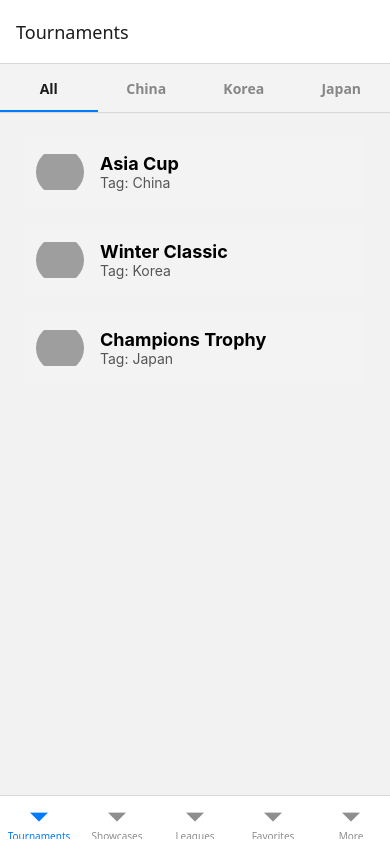
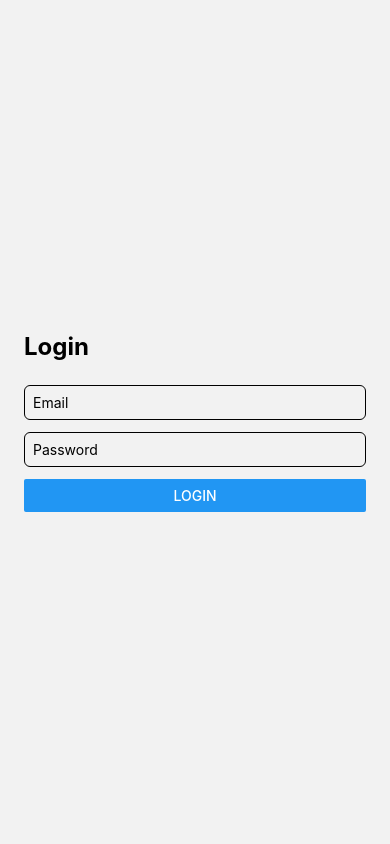
Before and after one commit to aza1re/HKPHL, a React Native app: screen /Login in a window 390 px wide. Built offline with nearby package versions, Linux system fonts and the light colour scheme; grey boxes are pictures that could not be loaded.

Commit message:
Trying to make Expo Go work

```diff
--- a/App.tsx
+++ b/App.tsx
@@ -1,11 +1,7 @@
-import React from "react";
-import AppNavigator from "./src/navigation/AppNavigator";
-import { AdminProvider } from "./src/context/AdminContext";
+import 'react-native-gesture-handler';
+import React from 'react';
+import AppNavigator from './src/navigation/AppNavigator';
 
 export default function App() {
-  return (
-    <AdminProvider>
-      <AppNavigator />
-    </AdminProvider>
-  );
+  return <AppNavigator />;
 }
--- a/src/firebase/firebase.ts
+++ b/src/firebase/firebase.ts
@@ -1,15 +1,12 @@
 import { initializeApp } from 'firebase/app'
+import { getFirestore, collection, addDoc, getDocs, query, where, onSnapshot, orderBy } from 'firebase/firestore'
 import {
-  getFirestore,
-  collection,
-  addDoc,
-  getDocs,
-  query,
-  where,
-  onSnapshot,
-  orderBy,
-} from 'firebase/firestore'
-import { getAuth, signInWithEmailAndPassword, signOut } from 'firebase/auth'
+  initializeAuth,
+  getReactNativePersistence,
+  signInWithEmailAndPassword,
+  signOut
+} from 'firebase/auth'
+import ReactNativeAsyncStorage from '@react-native-async-storage/async-storage'
 
 const firebaseConfig = {
   apiKey: "AIzaSyAXYi7MCm-aMBeh3bEjs0eJ5eHcGjf9-bw",
@@ -24,7 +21,9 @@ const firebaseConfig = {
 
 const app = initializeApp(firebaseConfig)
 export const db = getFirestore(app)
-export const auth = getAuth(app)
+export const auth = initializeAuth(app, {
+  persistence: getReactNativePersistence(ReactNativeAsyncStorage)
+})
 
 export const tournamentsCol = collection(db, 'tournaments')
 export const gamesCol       = collection(db, 'games')
@@ -32,5 +31,4 @@ export const standingsCol   = collection(db, 'standings')
 export const playersCol     = collection(db, 'players')
 export const teamsCol       = collection(db, 'teams')
 
-// add addDoc to the list of exports:
-export { query, where, onSnapshot, orderBy, getDocs, addDoc }
+export { query, where, onSnapshot, orderBy, getDocs, addDoc, signInWithEmailAndPassword, signOut }
--- a/src/navigation/AppNavigator.tsx
+++ b/src/navigation/AppNavigator.tsx
@@ -3,18 +3,16 @@ import 'react-native-gesture-handler'
 import { NavigationContainer } from '@react-navigation/native'
 import { createBottomTabNavigator } from '@react-navigation/bottom-tabs'
 import { createNativeStackNavigator } from '@react-navigation/native-stack'
-import { NativeStackNavigationProp } from '@react-navigation/native-stack'
 
 import TournamentsScreen from '../maintabs/TournamentsScreen'
-import ShowcasesScreen from '../maintabs/ShowcasesScreen'
-import LeaguesScreen from '../maintabs/LeaguesScreen'
-import FavoritesScreen from '../maintabs/FavoritesScreen'
-import MoreScreen from '../maintabs/MoreScreen'
-import AddEvent from '../modules/AddEvent'
-import LoginScreen from '../modules/LoginScreen'
+import ShowcasesScreen   from '../maintabs/ShowcasesScreen'
+import LeaguesScreen     from '../maintabs/LeaguesScreen'
+import FavoritesScreen   from '../maintabs/FavoritesScreen'
+import MoreScreen        from '../maintabs/MoreScreen'
+import AddEvent          from '../modules/AddEvent'
+import LoginScreen       from '../modules/LoginScreen'
 
-
-// 1) Define ParamLists
+// 1) Define Param Lists
 type TournamentsStackParamList = {
   Tournaments: undefined
   AddEvent: undefined
@@ -35,7 +33,6 @@ type MoreStackParamList = {
   Login: undefined
 }
 export type RootTabParamList = {
-  Login: undefined
   Tournaments: undefined
   Showcases: undefined
   Leagues: undefined
@@ -44,21 +41,18 @@ export type RootTabParamList = {
 }
 
 // 2) Create navigators
+const RootStack           = createNativeStackNavigator()
 const TournamentsStackNav = createNativeStackNavigator<TournamentsStackParamList>()
-const ShowcasesStackNav = createNativeStackNavigator<ShowcasesStackParamList>()
-const LeaguesStackNav = createNativeStackNavigator<LeaguesStackParamList>()
-const FavoritesStackNav = createNativeStackNavigator<FavoritesStackParamList>()
-const MoreStackNav = createNativeStackNavigator<MoreStackParamList>()
-const Tab = createBottomTabNavigator<RootTabParamList>()
+const ShowcasesStackNav   = createNativeStackNavigator<ShowcasesStackParamList>()
+const LeaguesStackNav     = createNativeStackNavigator<LeaguesStackParamList>()
+const FavoritesStackNav   = createNativeStackNavigator<FavoritesStackParamList>()
+const MoreStackNav        = createNativeStackNavigator<MoreStackParamList>()
+const Tab                  = createBottomTabNavigator<RootTabParamList>()
 
-type MoreScreenProps = {
-  navigation: NativeStackNavigationProp<MoreStackParamList, 'More'>;
-};
-
-
+// 3) Stacks for each tab (no id props)
 function TournamentsStack() {
   return (
-    <TournamentsStackNav.Navigator id={"TournamentsStack" as any}>
+    <TournamentsStackNav.Navigator>
       <TournamentsStackNav.Screen name="Tournaments" component={TournamentsScreen} />
       <TournamentsStackNav.Screen name="AddEvent" component={AddEvent} options={{ title: 'Add Event' }} />
     </TournamentsStackNav.Navigator>
@@ -67,7 +61,7 @@ function TournamentsStack() {
 
 function ShowcasesStack() {
   return (
-    <ShowcasesStackNav.Navigator id={"ShowcasesStack" as any}>
+    <ShowcasesStackNav.Navigator>
       <ShowcasesStackNav.Screen name="Showcases" component={ShowcasesScreen} />
       <ShowcasesStackNav.Screen name="AddEvent" component={AddEvent} options={{ title: 'Add Event' }} />
     </ShowcasesStackNav.Navigator>
@@ -76,7 +70,7 @@ function ShowcasesStack() {
 
 function LeaguesStack() {
   return (
-    <LeaguesStackNav.Navigator id={"LeaguesStack" as any}>
+    <LeaguesStackNav.Navigator>
       <LeaguesStackNav.Screen name="Leagues" component={LeaguesScreen} />
       <LeaguesStackNav.Screen name="AddEvent" component={AddEvent} options={{ title: 'Add Event' }} />
     </LeaguesStackNav.Navigator>
@@ -85,7 +79,7 @@ function LeaguesStack() {
 
 function FavoritesStack() {
   return (
-    <FavoritesStackNav.Navigator id={"FavoritesStack" as any}>
+    <FavoritesStackNav.Navigator>
       <FavoritesStackNav.Screen name="Favorites" component={FavoritesScreen} />
     </FavoritesStackNav.Navigator>
   )
@@ -93,23 +87,34 @@ function FavoritesStack() {
 
 function MoreStack() {
   return (
-    <MoreStackNav.Navigator id={"MoreStack" as any}>
+    <MoreStackNav.Navigator>
       <MoreStackNav.Screen name="More" component={MoreScreen} />
       <MoreStackNav.Screen name="Login" component={LoginScreen} />
     </MoreStackNav.Navigator>
   )
 }
 
+// 4) Bottom Tabs for main app
+function MainTabNavigator() {
+  return (
+    <Tab.Navigator screenOptions={{ headerShown: false }}>
+      <Tab.Screen name="Tournaments" component={TournamentsStack} />
+      <Tab.Screen name="Showcases"   component={ShowcasesStack} />
+      <Tab.Screen name="Leagues"     component={LeaguesStack} />
+      <Tab.Screen name="Favorites"   component={FavoritesStack} />
+      <Tab.Screen name="More"        component={MoreStack} />
+    </Tab.Navigator>
+  )
+}
+
+// 5) Root Stack including Login and MainTabs
 export default function AppNavigator() {
   return (
     <NavigationContainer>
-      <Tab.Navigator id={"AppNavigator" as any} screenOptions={{ headerShown: false }}>
-        <Tab.Screen name="Tournaments" component={TournamentsStack} />
-        <Tab.Screen name="Showcases" component={ShowcasesStack} />
-        <Tab.Screen name="Leagues" component={LeaguesStack} />
-        <Tab.Screen name="Favorites" component={FavoritesStack} />
-        <Tab.Screen name="More" component={MoreStack} />
-      </Tab.Navigator>
+      <RootStack.Navigator screenOptions={{ headerShown: false }}>
+        <RootStack.Screen name="Login" component={LoginScreen} />
+        <RootStack.Screen name="Main"  component={MainTabNavigator} />
+      </RootStack.Navigator>
     </NavigationContainer>
   )
 }
--- a/tsconfig.json
+++ b/tsconfig.json
@@ -12,6 +12,7 @@
     "App.tsx",
     "global.d.ts",
     "navigation-shims.d.ts",
+    "firebase-shims.d.ts",
     "src/**/*"
   ]
 }
```
Also changed, not shown: firebase-shims.d.ts (added, +10 -0 lines), package.json (+16 -10 lines), 1 other file (tests, documents, lock files or other folders).
